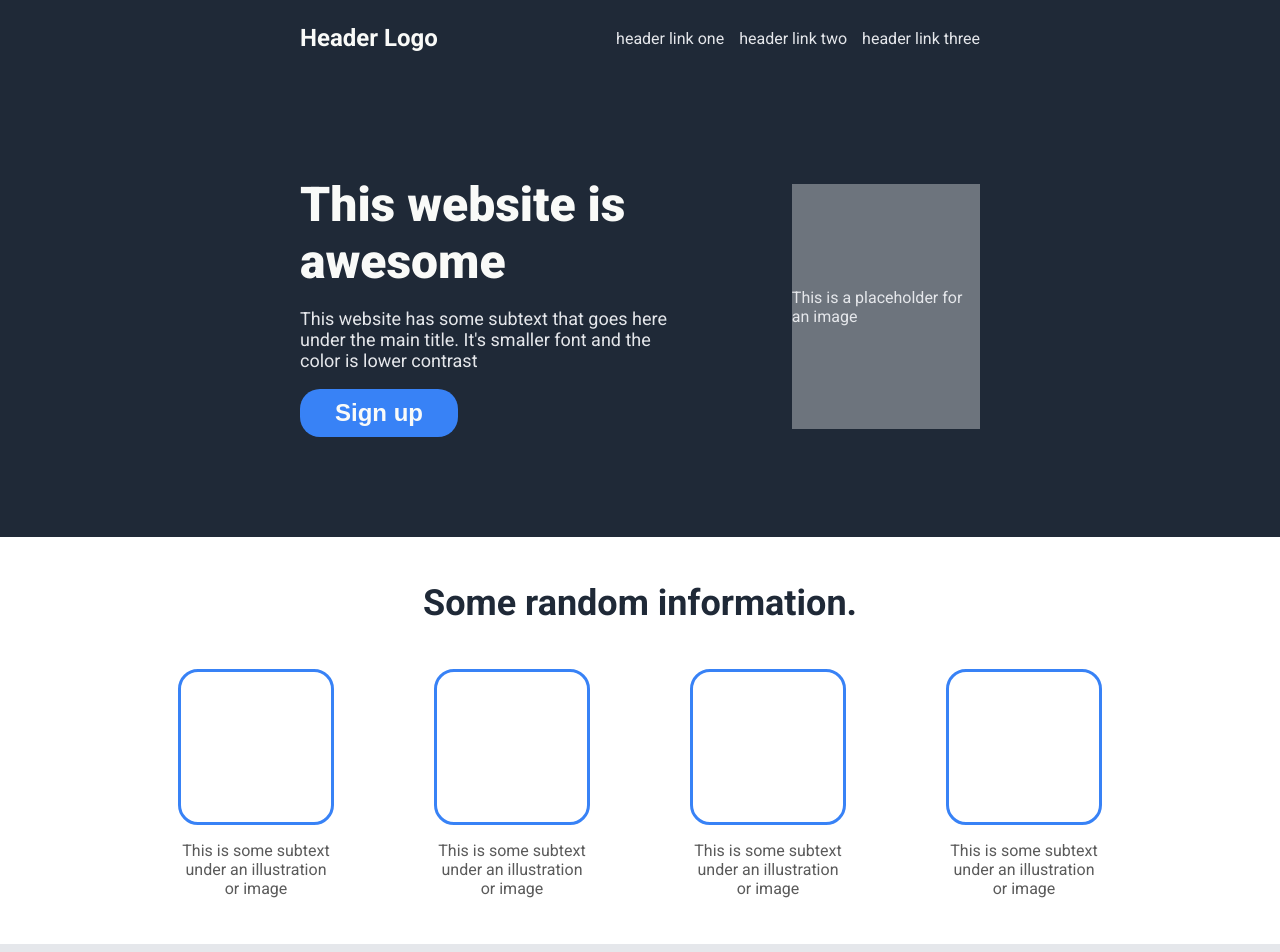
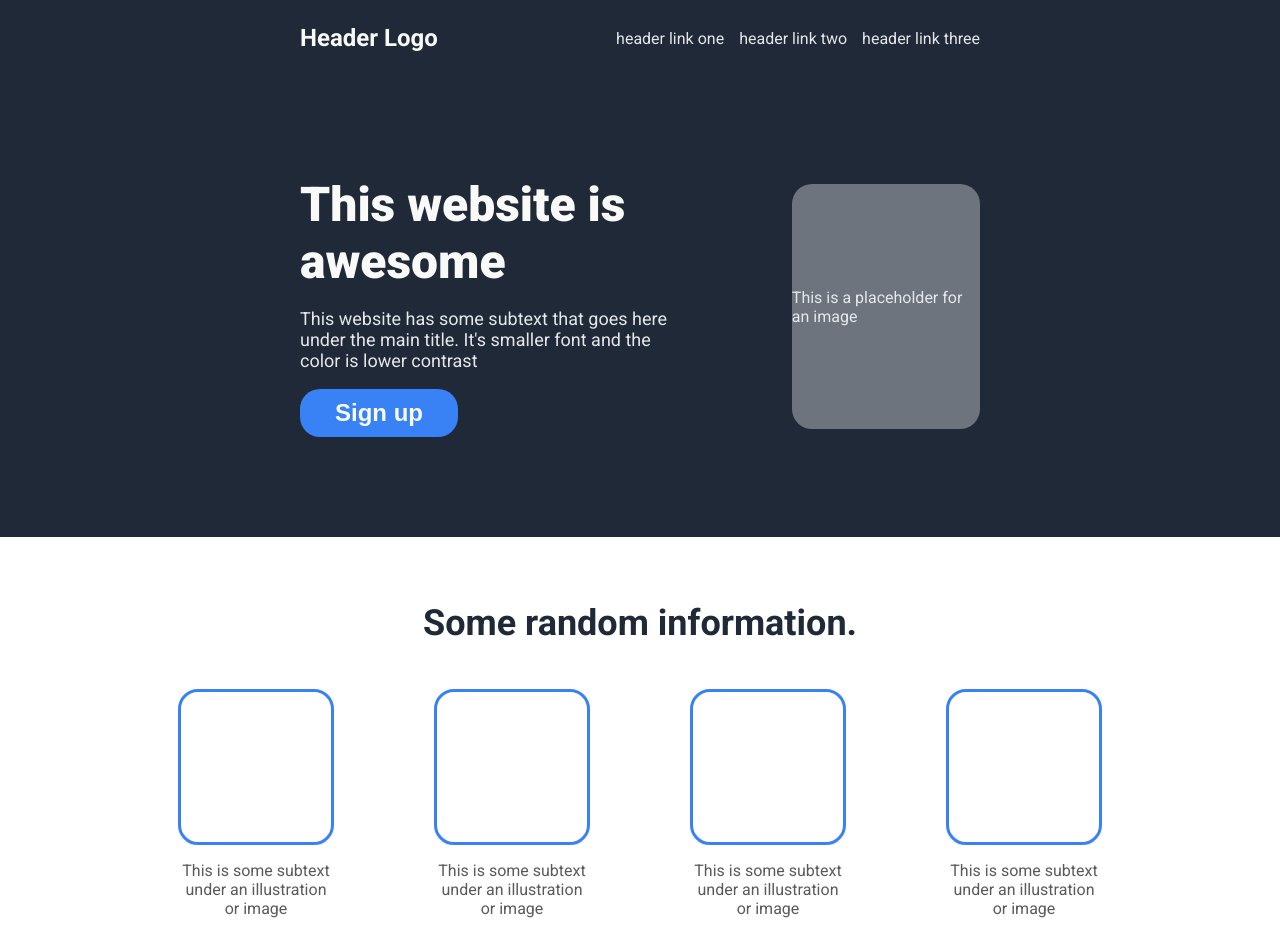
Before and after one commit to Minaa111/odin-landing-page, a plain HTML site: page index.html in a window 1280 px wide. Shown: the top 952 px of the page. Drawn offline with Linux system fonts and the light colour scheme.

Commit message:
Changed some padding and a border radius - Changed border radius of the hero's image placeholder to 20px. - Increased padding at the information section.

```diff
--- a/styles.css
+++ b/styles.css
@@ -78,14 +78,15 @@ body {
     align-items: center;
     justify-content: center;
     color: #E5E7EB;
+    border-radius: 20px;
 }
 
 .information-section {
     display: flex;
     flex-direction: column;
     align-items: center;
-    padding-top: 15px;
-    padding-bottom: 15px;
+    padding-top: 35px;
+    padding-bottom: 35px;
 
 }
 
```
